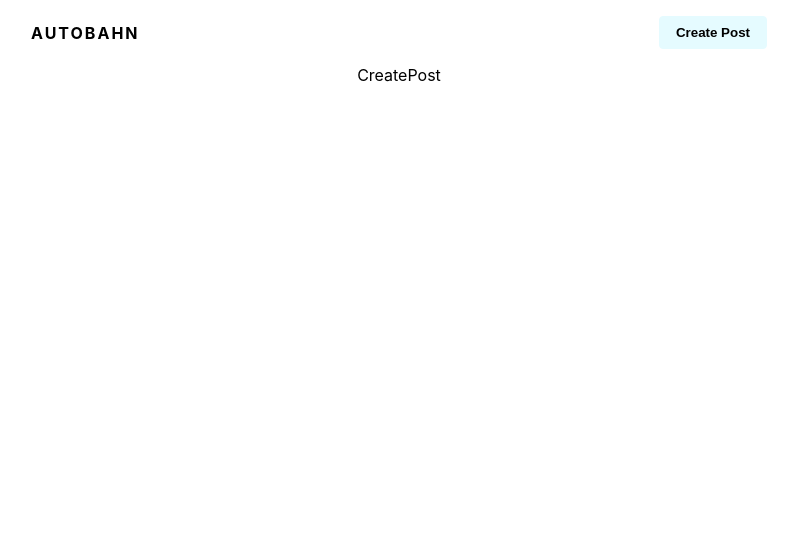
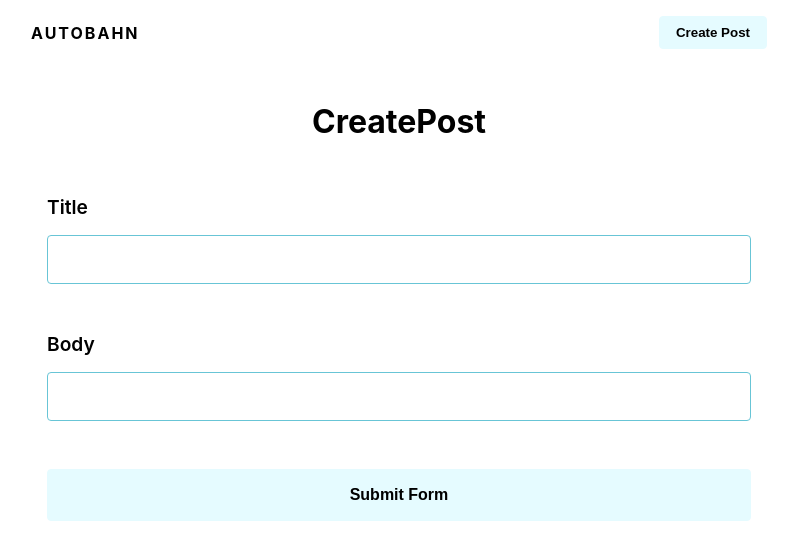
Before and after one commit to mathur619/autobahn-react-app, a React (Create React App) app: page /post/create in a window 1280 px wide. Shown: the top 560 px of the page, without its empty margins (241-1039 px from the left). Built offline with nearby package versions, Linux system fonts and the light colour scheme.

Commit message:
create post completed

```diff
--- a/src/components/Button/Button.tsx
+++ b/src/components/Button/Button.tsx
@@ -2,15 +2,18 @@ import React from "react";
 import { Link } from "react-router-dom";
 import * as S from "./styles";
 
-interface IButton {
+interface IButton extends React.ButtonHTMLAttributes<HTMLButtonElement> {
   text: string;
-  handleClick?: any;
+  fullWidth?: boolean;
 }
 
-const Button: React.FC<IButton> = ({ text, handleClick }) => {
+const Button: React.FC<IButton> = (props) => {
+  const { text, fullWidth = false, ...buttonProps } = props;
   return (
     <>
-      <S.Button onClick={handleClick}>{text}</S.Button>
+      <S.Button $fullWidth={fullWidth} {...buttonProps}>
+        {text}
+      </S.Button>
     </>
   );
 };
--- a/src/components/Button/styles.ts
+++ b/src/components/Button/styles.ts
@@ -1,13 +1,14 @@
 import styled from "styled-components";
 
-export const Button = styled.button`
-  width: fit-content;
-  padding: 0.5rem 1rem;
+export const Button = styled.button<{ $fullWidth: boolean }>`
+  width: ${(props) => (props.$fullWidth ? "100%" : "fit-content")};
+  padding: 1rem;
   background-color: white;
   border: 1px solid rgb(229, 251, 255, 1);
   background-color: rgb(229, 251, 255, 1);
   border-radius: 4px;
   font-weight: 600;
+  font-size: inherit;
 
   cursor: pointer;
 
--- /dev/null
+++ b/src/components/Form/Form.tsx
@@ -0,0 +1,258 @@
+import React, { useReducer } from "react";
+import { Link } from "react-router-dom";
+import Button from "../Button/Button";
+import Input from "../Input/Input";
+import * as S from "./styles";
+import { toast } from "react-toastify";
+
+export enum FormActionTypes {
+  INPUT_CHANGE = "input-change",
+  UPDATE = "update",
+  CREATE = "create",
+  RESET = "reset",
+}
+
+enum FormNames {
+  TITLE = "title",
+  BODY = "body",
+}
+
+export interface IFormInput {
+  name: FormNames;
+  value: string;
+  touched: boolean;
+  hasError: boolean;
+  error: string;
+}
+
+export interface IFormInitialState {
+  id?: IFormInput;
+  title: IFormInput;
+  body: IFormInput;
+  isFormValid: boolean;
+  type: FormActionTypes;
+}
+
+type FormStateKeys = "title" | "body";
+
+interface IReducerAction {
+  type: FormActionTypes;
+  payload?: any;
+}
+
+interface IForm {
+  initialState?: IFormInitialState;
+}
+
+const createInitialState: IFormInitialState = {
+  title: {
+    name: FormNames.TITLE,
+    value: "",
+    touched: false,
+    hasError: true,
+    error: "",
+  },
+  body: {
+    name: FormNames.BODY,
+    value: "",
+    touched: false,
+    hasError: true,
+    error: "",
+  },
+  type: FormActionTypes.CREATE,
+  isFormValid: false,
+};
+
+const validateInput = (value: string, name: FormNames) => {
+  let hasError = false,
+    error = "";
+
+  switch (name) {
+    case FormNames.TITLE: {
+      if (value.trim() === "") {
+        hasError = true;
+        error = "Title cannot be empty";
+      } else if (!/^[a-zA-Z ]+$/.test(value)) {
+        hasError = true;
+        error = "Invalid Title. Avoid Special characters";
+      } else if (value.trim().length < 3) {
+        hasError = true;
+        error = "Invalid Title. Must be atleast 3 characters long";
+      } else {
+        hasError = false;
+        error = "";
+      }
+      break;
+    }
+    case FormNames.BODY: {
+      if (value.trim() === "") {
+        hasError = true;
+        error = "Title cannot be empty";
+      } else if (value.trim().length < 10) {
+        hasError = true;
+        error = "Invalid Title. Must be atleast 10 characters long";
+      } else {
+        hasError = false;
+        error = "";
+      }
+      break;
+    }
+  }
+  return { hasError, error };
+};
+
+const formReducer = (
+  state: IFormInitialState,
+  action: IReducerAction
+): IFormInitialState => {
+  console.count("formReducer");
+
+  switch (action.type) {
+    case FormActionTypes.INPUT_CHANGE: {
+      const { value, name } = action.payload;
+      if (state.hasOwnProperty(name)) {
+        const { hasError, error } = validateInput(value, name);
+
+        let isFormValid = true;
+
+        for (const key in state) {
+          const item = state[key as FormStateKeys];
+
+          if (key === name && hasError) {
+            isFormValid = false;
+            break;
+          } else if (key !== name && item.hasError) {
+            isFormValid = false;
+            break;
+          }
+        }
+
+        const newState: IFormInitialState = {
+          ...state,
+          [name]: {
+            name,
+            value,
+            touched: true,
+            hasError,
+            error,
+          },
+          isFormValid,
+        };
+        return newState;
+      } else {
+        return state;
+      }
+    }
+    case FormActionTypes.CREATE: {
+      console.count("CREATE");
+
+      if (state.isFormValid) {
+        const createPost = async () => {
+          console.count("createPost");
+          try {
+            const response = await fetch(
+              "https://jsonplaceholder.typicode.com/posts",
+              {
+                method: "POST",
+                body: JSON.stringify({
+                  title: state.title.value,
+                  body: state.body.value,
+                  userId: 1,
+                }),
+                headers: {
+                  "Content-type": "application/json; charset=UTF-8",
+                },
+              }
+            );
+
+            if (!response.ok) {
+              throw new Error(
+                `This is an HTTP error: The status is ${response.status}`
+              );
+            }
+            let actualData = await response.json();
+            toast.success(`New Post Created!`);
+          } catch (err) {
+            if (err instanceof Error) {
+              toast.error(err.message);
+            }
+          } finally {
+            // setLoading(false);
+          }
+        };
+        createPost();
+      }
+      return createInitialState;
+    }
+    case FormActionTypes.UPDATE: {
+      return state;
+    }
+    case FormActionTypes.RESET: {
+      return state;
+    }
+    default: {
+      return state;
+    }
+  }
+};
+
+const handleSubmit = (
+  e: any,
+  formState: IFormInitialState,
+  dispatch: React.Dispatch<IReducerAction>
+) => {
+  e.preventDefault();
+
+  for (const name in formState) {
+    dispatch({
+      type: FormActionTypes.INPUT_CHANGE,
+      payload: {
+        value: formState[name as FormNames].value,
+        name: formState[name as FormNames].name,
+      },
+    });
+  }
+
+  if (formState.isFormValid) {
+    dispatch({ type: formState.type });
+  }
+};
+
+const handleChange = (e: any, dispatch: React.Dispatch<IReducerAction>) => {
+  const { value, name } = e.target;
+
+  dispatch({
+    type: FormActionTypes.INPUT_CHANGE,
+    payload: { value, name },
+  });
+};
+
+const Form: React.FC<IForm> = ({ initialState }) => {
+  const [formState, dispatch] = useReducer(
+    formReducer,
+    initialState || createInitialState
+  );
+
+  console.log("formState", formState);
+
+  return (
+    <>
+      <S.Form onSubmit={(e) => handleSubmit(e, formState, dispatch)}>
+        <Input
+          formInput={formState.title}
+          onChange={(e) => handleChange(e, dispatch)}
+          label="Title"
+        />
+        <Input
+          formInput={formState.body}
+          onChange={(e) => handleChange(e, dispatch)}
+          label="Body"
+        />
+
+        <Button text="Submit Form" type="submit" fullWidth />
+      </S.Form>
+    </>
+  );
+};
+
+export default Form;
--- /dev/null
+++ b/src/components/Form/styles.ts
@@ -0,0 +1,12 @@
+import styled from "styled-components";
+
+export const Form = styled.form`
+  width: 100%;
+  display: flex;
+  flex-direction: column;
+  gap: 2rem;
+
+  padding: 2rem 1rem;
+
+  background-color: white;
+`;
--- /dev/null
+++ b/src/components/Input/Input.tsx
@@ -0,0 +1,28 @@
+import React from "react";
+import { Link } from "react-router-dom";
+import { IFormInput } from "../Form/Form";
+import * as S from "./styles";
+
+interface IInput extends React.InputHTMLAttributes<HTMLInputElement> {
+  formInput: IFormInput;
+  label?: React.ReactNode;
+}
+
+const Input: React.FC<IInput> = (props) => {
+  const { label, formInput, ...inputProps } = props;
+  return (
+    <>
+      <S.InputContainer>
+        {label && <S.Label htmlFor={inputProps.id}>{label}</S.Label>}
+        <S.Input
+          {...inputProps}
+          name={formInput.name}
+          value={formInput.value}
+        />
+        {formInput.hasError ? <S.Error>{formInput.error}</S.Error> : <> </>}
+      </S.InputContainer>
+    </>
+  );
+};
+
+export default Input;
--- /dev/null
+++ b/src/components/Input/styles.ts
@@ -0,0 +1,30 @@
+import styled from "styled-components";
+
+export const InputContainer = styled.div`
+  width: 100%;
+  display: flex;
+  flex-direction: column;
+  align-items: flex-start;
+  gap: 1rem;
+`;
+
+export const Input = styled.input`
+  width: 100%;
+  padding: 1rem;
+
+  border: 1px solid rgb(104, 197, 214);
+  border-radius: 4px;
+  background-color: white;
+`;
+
+export const Label = styled.label`
+  color: black;
+  font-size: 1.2rem;
+  font-weight: 600;
+`;
+
+export const Error = styled.div`
+  color: #f63535;
+  font-size: 0.9rem;
+  font-weight: 500;
+`;
--- a/src/pages/CreatePost/CreatePost.tsx
+++ b/src/pages/CreatePost/CreatePost.tsx
@@ -1,7 +1,14 @@
 import React from "react";
+import Form, { IFormInitialState } from "../../components/Form/Form";
+import * as S from "./styles";
 
 function CreatePost() {
-  return <> CreatePost </>;
+  return (
+    <S.CreatePostContainer>
+      <S.Title>CreatePost</S.Title>
+      <Form />
+    </S.CreatePostContainer>
+  );
 }
 
 export default CreatePost;
--- /dev/null
+++ b/src/pages/CreatePost/styles.ts
@@ -0,0 +1,8 @@
+import styled from "styled-components";
+
+export const CreatePostContainer = styled.div`
+  padding: 1rem;
+`;
+
+export const Title = styled.h1``;
+export const Form = styled.form``;
```
